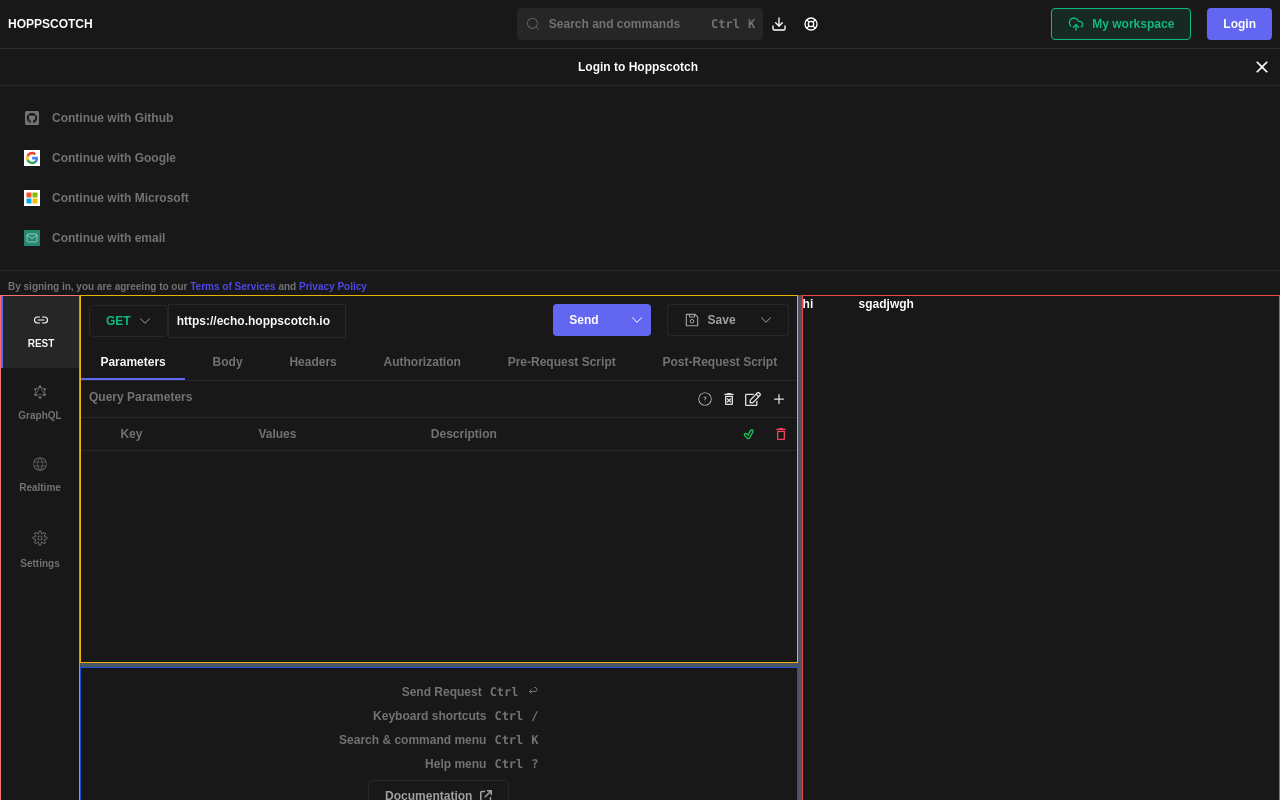
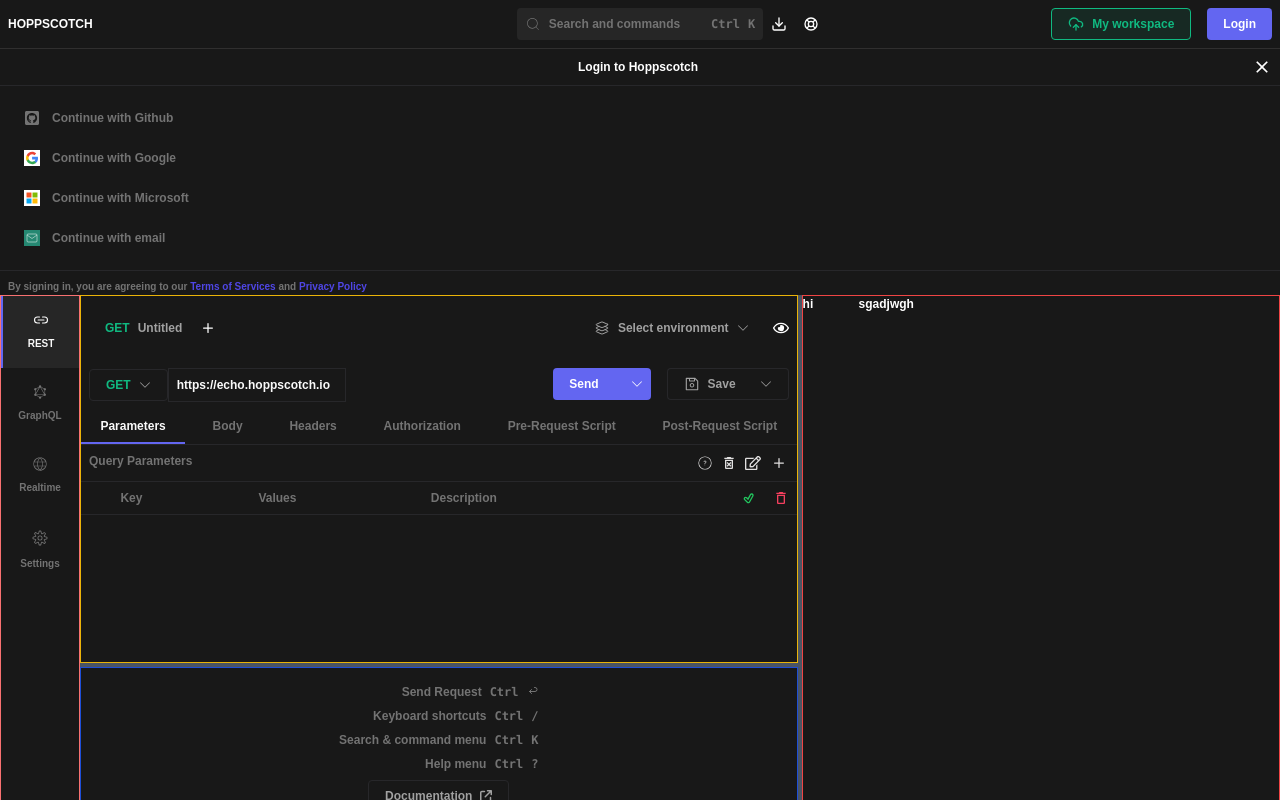
Before and after one commit to rsireesha-g/hoppscoth-clone, a React (Create React App) app: page / in a window 1280 px wide. Shown: the top 800 px of the page. Built offline with nearby package versions, Linux system fonts and the light colour scheme.

Commit message:
feat: static environmental

```diff
--- a/src/components/dropdownMenu.tsx
+++ b/src/components/dropdownMenu.tsx
@@ -16,11 +16,12 @@
     items?: DropdownItem[];
     position?: DropdownPosition;
     children?: ReactNode;
-    childrenPosition?: 'top' | 'bottom'
+    childrenPosition?: 'top' | 'bottom',
+    extraClass?: string
 };
 
 
-const DropdownMenu = ({ button, items, position, children, childrenPosition = 'bottom' }: DropdownMenuProps) => {
+const DropdownMenu = ({ button, items, position, extraClass = '', children, childrenPosition = 'bottom' }: DropdownMenuProps) => {
     const [isOpen, setIsOpen] = useState(false);
     const menuRef = useRef<any>(null);
 
@@ -53,7 +54,10 @@
 
             {isOpen && (
                 <div
-                    className={`py-4 px-2 absolute z-50  flex flex-col gap-2 w-56 bg-popoverColor !max-w-[45vw] border text-secondaryLight border-dividerDark rounded-md shadow-lg max-h-[60vh] overflow-y-scroll ${getPositionClasses(position)}`}
+                    className={`py-4 px-2 visible absolute z-[9999]  flex flex-col gap-2 w-56 bg-popoverColor !max-w-[45vw] border text-secondaryLight
+                        border-dividerDark rounded-md shadow-lg max-h-[60vh] overflow-y-scroll
+                        ${getPositionClasses(position)}
+                        ${extraClass}`}
                 >
                     {childrenPosition === 'top' && children}
 
--- a/src/components/layout.tsx
+++ b/src/components/layout.tsx
@@ -13,9 +13,9 @@
     const [isRightSideBarCollapsed, setIsRightSideBarCollapsed] = useState<boolean>(false);
 
     return (
-        <div className={`w-screen h-screen text-xs font-semibold overflow-hidden ${theme === 'dark' ? 'bg-primary text-secondary' : 'bg-secondary text-primary'}`}>
+        <div className={`w-screen h-screen text-xs font-semibold  ${theme === 'dark' ? 'bg-primary text-secondary' : 'bg-secondary text-primary'}`}>
             <Header />
-            <div className="w-full flex h-[88vh]">
+            <div className="w-full flex h-[88vh] overflow-visible relative z-0">
                 <SideBar {...{ isCollapse, page }} />
 
                 <PanelGroup direction="horizontal" className="flex-1">
@@ -24,7 +24,7 @@
                             <PanelGroup direction={isHorizontalCollapsed ? 'horizontal' : 'vertical'} className="flex-1">
                                 <Panel defaultSize={isHorizontalCollapsed ? 70 : 50} minSize={isHorizontalCollapsed ? 70 : 40}>
                                     <div
-                                        className={`border border-yellow-500 h-full w-full overflow-y-auto ${page === 'settings' ? 'overflow-y-scroll' : ''
+                                        className={`border border-yellow-500 h-full w-full overflow-visible relative ${page === 'settings' ? 'overflow-y-scroll' : ''
                                             }`}
                                     >
                                         {children}
--- a/src/pages/rest.tsx
+++ b/src/pages/rest.tsx
@@ -6,7 +6,7 @@
 import { BsChevronDown, BsPersonAdd, BsSave, BsSave2Fill } from 'react-icons/bs'
 import { IoIosAdd } from 'react-icons/io'
 import { MdOutlineDeleteForever, MdOutlineDeleteOutline } from 'react-icons/md'
-import { FaCode, FaFileCode, FaRegEdit } from 'react-icons/fa'
+import { FaCode, FaFileCode, FaRegEdit, FaRegEye } from 'react-icons/fa'
 import { Tooltip } from '../components/tooltip';
 import { TiTickOutline } from "react-icons/ti";
 import { Link } from 'react-router'
@@ -16,10 +16,13 @@
 import { FaArrowUpRightFromSquare } from 'react-icons/fa6'
 import { Button } from '../components/button';
 import { AiOutlineFolderAdd, AiOutlineReload, AiOutlineSave } from "react-icons/ai";
-import { IoShareSocialOutline } from 'react-icons/io5'
+import { IoLayersOutline, IoShareSocialOutline } from 'react-icons/io5'
 import { authMethods } from '../contanst'
+import { useSelector } from 'react-redux'
+import { RootState } from '../redux/store'
 
 export const Rest = () => {
+    const { environments } = useSelector((state: RootState) => state.statesStatus)
     const [selectedTab, setSelectedTab] = useState('parameters')
 
     const [selectedAuthMethod, setSelectedAuthMethod] = useState('Inherit');
@@ -42,10 +45,80 @@
 
     return (
         <Layout page='home'>
+            <div className='flex gap-2 justify-between align-middle p-2'>
+                <div className="flex-grow my-2 flex align-middle items-center">
+                    <div className="flex">
+                        <Button type='secondary' extraClass='border-0'
+                            text={selectedHttpMethod?.label}
+                            textColor={selectedHttpMethod?.color}
+                        >
+                            <p>Untitled</p>
+                        </Button>
+                    </div>
+                    <IoIosAdd size={20} className='cursor-pointer' />
+                </div>
+                <div className="flex gap-2 align-middle items-center">
+                    <DropdownMenu position='bottom-right' extraClass='!min-w-[350px] overflow-x-hidden'
+                        button={
+                            <Button type='secondary' extraClass='!flex-row border-0'
+                                text='Select environment'
+                                chevronExists={true}
+                            >
+                                <IoLayersOutline size={16} />
+                            </Button>
+                        }
+                    >
+                        <input type='text' placeholder='Search'
+                            className=' border border-dividerDark p-2 text-secondaryDark bg-transparent'
+                        />
+                        <div className="flex flex-col justify-between w-full">
+                            <div className="flex justify-between p-2">
+                                <p>No environment</p>
+                                <TiTickOutline className='text-accentDark' size={16} />
+                            </div>
+                            <div className="flex justify-between w-full bg-primary text-secondaryLight">
+                                <div className='cursor-pointer min-w-fit  p-2 border-b-2 border-b-accentDark text-secondaryDark'>Personal Environments</div>
+                                <div className='cursor-not-allowed min-w-fit  p-2'>Workspace Environments</div>
+                            </div>
+                            <div className="flex justify-center p-2">
+                                {environments ? 'Exists' : 'Empty'}
+                            </div>
+                        </div>
+
+                    </DropdownMenu>
+                    <DropdownMenu position='bottom-right' extraClass='!min-w-[350px] overflow-x-hidden'
+                        button={<FaRegEye size={16} />}
+                    >
+                        <Button type='secondary'
+                            text='Global variables'
+                            extraClass='w-full  justify-between'
+                        >
+                            <FaRegEdit size={16} />
+                        </Button>
+                        <div className="flex flex-col justify-between w-full">
+                            <div className="flex gap-2 justify-between p-2 text-[10px]">
+                                <p className='flex-grow'>No environment</p>
+                                <p>Initial value</p>
+                                <p>Current value</p>
+                            </div>
+                            <p className='p-2 pb-4'>No variables</p>
+                            <Button type='secondary' extraClass='cursor-not-allowed w-full justify-between bg-primary'
+                                text='Environment variables'
+                            >
+                                <FaRegEdit size={16} />
+                            </Button>
+                            <div className="flex justify-center p-2">
+                                {environments ? 'Exists' : 'Empty'}
+                            </div>
+                        </div>
+                    </DropdownMenu>
+                </div>
+            </div>
             <div className="flex justify-between gap-2 p-2">
-                <div className="">
+                <div className="overflow-visible relative">
                     <DropdownMenu position='bottom-left' button={
-                        <Button type='secondary' text={selectedHttpMethod?.label} chevronExists={true} extraClass={`!flex-row`} textColor={selectedHttpMethod?.color} />
+                        <Button type='secondary' text={selectedHttpMethod?.label} chevronExists={true}
+                            extraClass={`!flex-row`} textColor={selectedHttpMethod?.color} />
                     }
                         items={httpMethods}
                     ></DropdownMenu>
--- a/src/redux/slices/statesSlice.ts
+++ b/src/redux/slices/statesSlice.ts
@@ -5,7 +5,8 @@
     isSearchModalOpen: boolean,
     isLoggedIn: boolean,
     isLoginModalOpen: boolean,
-    email: string
+    email: string,
+    environments: any
 }
 
 const initialState: statesSliceProps = {
@@ -13,7 +14,8 @@
     isSearchModalOpen: false,
     isLoggedIn: false,
     isLoginModalOpen: false,
-    email: ''
+    email: '',
+    environments: null
 }
 
 const statesSlice = createSlice({
```
